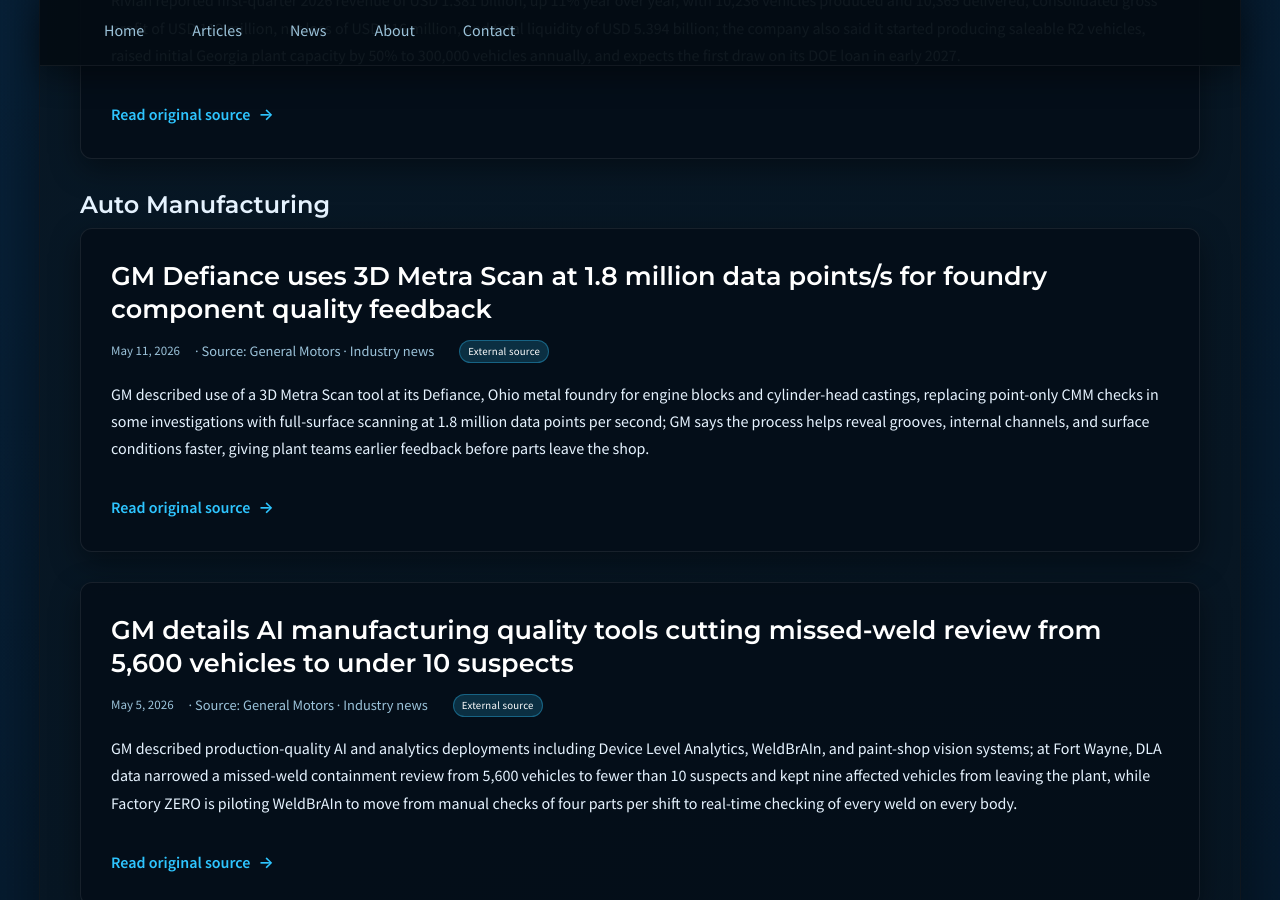
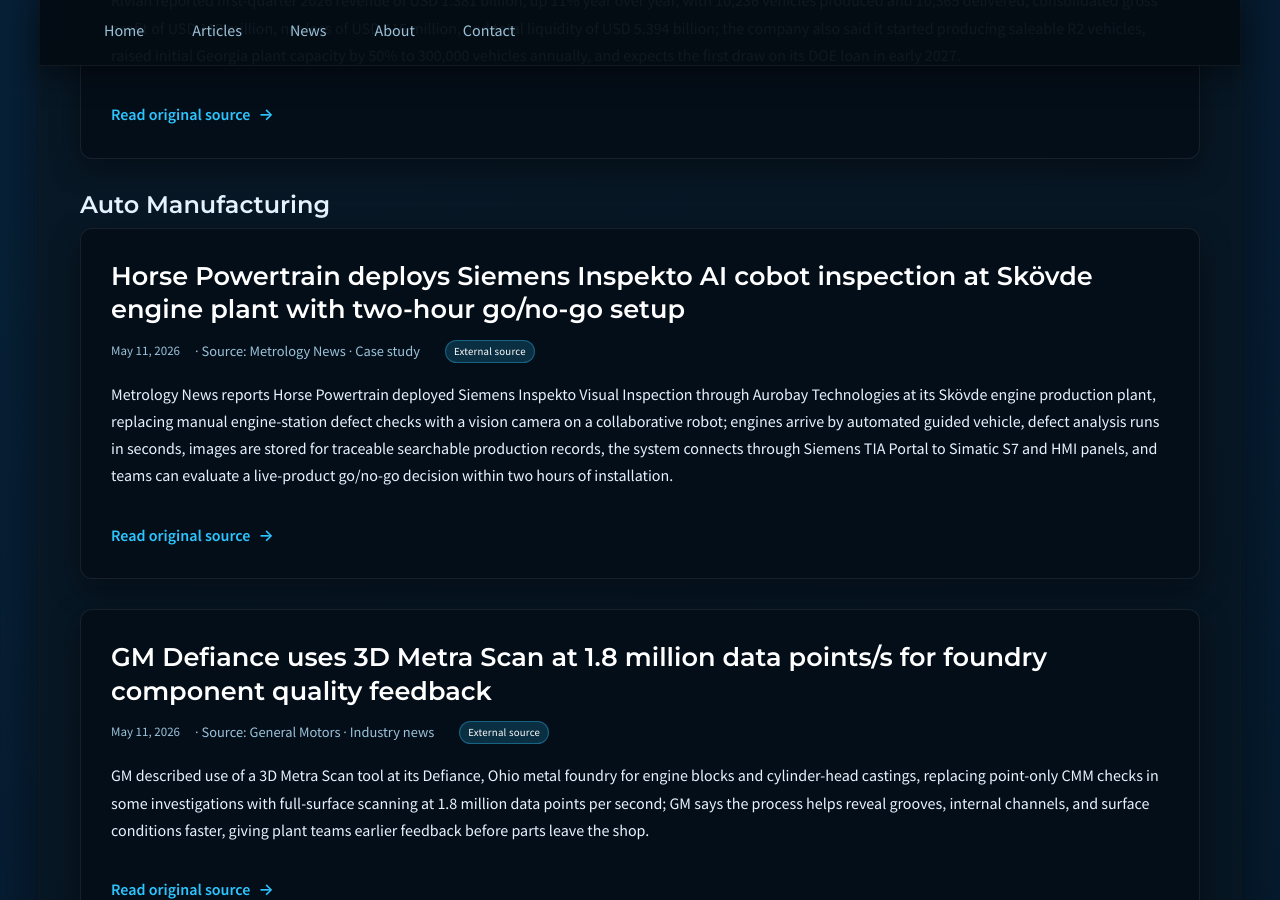
Before and after one commit to JohnForeman/MetrologyCentral, a Jekyll site: the page built from news.md, in a window 1280 px wide and 900 px high, scrolled down 2373 px. Built offline with Jekyll 4.4.1, drawn with Linux system fonts in a browser that asks for light colours; some of the changed text lies outside the part shown.

Commit message:
Update Metrology Central news sweep

```diff
--- a/_data/news.yml
+++ b/_data/news.yml
@@ -1,4 +1,32 @@
 ---
+- date: '2026-05-11'
+  title: Cognex launches In-Sight 6900 edge-AI vision controller with 157 TOPS and
+    10-20 image training modes
+  source: Metrology News
+  sector: quality_software
+  kind: hardware_news
+  summary: Metrology News reports Cognex launched the In-Sight 6900 Vision Controller,
+    a modular machine-vision controller powered by NVIDIA Jetson technology for edge
+    AI inspection without external PCs; cited capabilities include interchangeable
+    cameras, lenses, optics and lighting, few-sample classification with as few as
+    10-20 training images, pixel-level segmentation for challenging surfaces, OneVision
+    deployment across plants and lines, up to 157 TOPS of AI performance, and TensorRT-supported
+    real-time inference for high-speed production lines.
+  url: https://metrology.news/cognex-launches-in-sight-vision-controller-powered-by-nvidia/
+- date: '2026-05-11'
+  title: Horse Powertrain deploys Siemens Inspekto AI cobot inspection at Skövde engine
+    plant with two-hour go/no-go setup
+  source: Metrology News
+  sector: auto_manufacturing
+  kind: case_study
+  summary: Metrology News reports Horse Powertrain deployed Siemens Inspekto Visual
+    Inspection through Aurobay Technologies at its Skövde engine production plant,
+    replacing manual engine-station defect checks with a vision camera on a collaborative
+    robot; engines arrive by automated guided vehicle, defect analysis runs in seconds,
+    images are stored for traceable searchable production records, the system connects
+    through Siemens TIA Portal to Simatic S7 and HMI panels, and teams can evaluate
+    a live-product go/no-go decision within two hours of installation.
+  url: https://metrology.news/ai-cobot-inspection-system-automate-engine-quality-checks/
 - date: '2026-05-14'
   title: UMC releases 14nm eHV FinFET platform for display-driver ICs with 40% lower
     power and 35% smaller chip area
```
